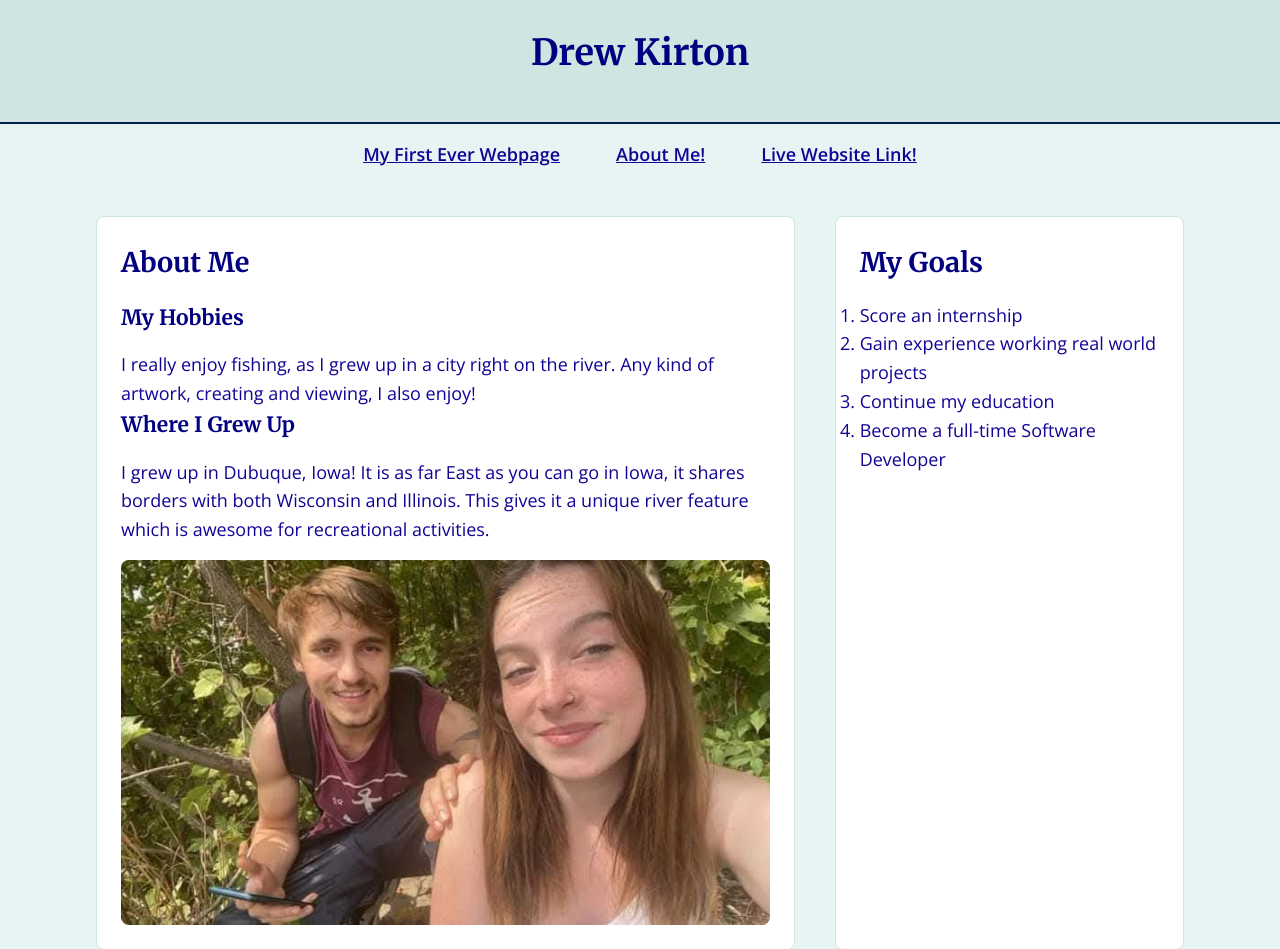
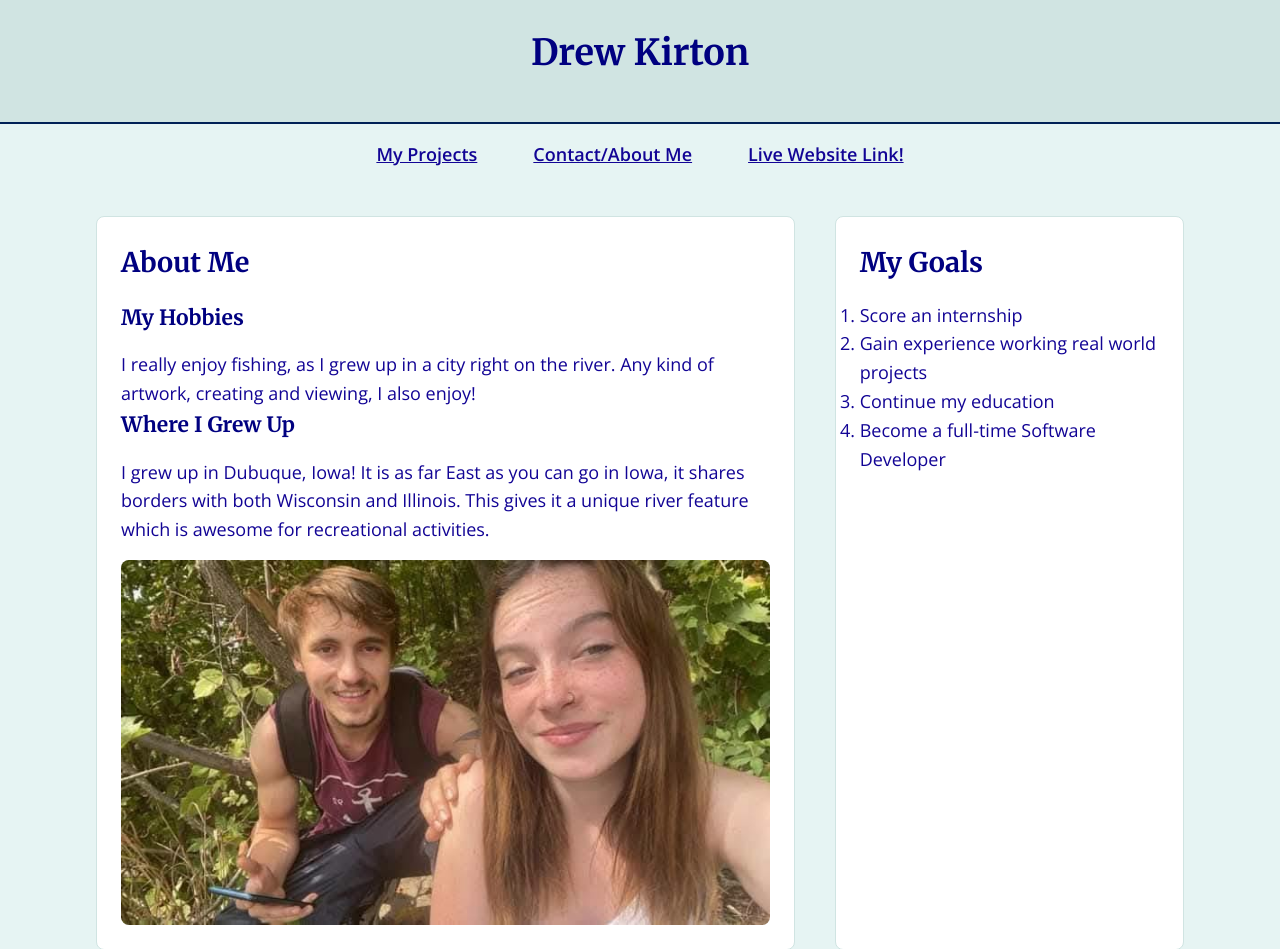
Before and after one commit to dkirton/my-first-website, a plain HTML site: page index.html in a window 1280 px wide. Shown: the top 949 px of the page. Drawn offline with nearby package versions, Linux system fonts and the light colour scheme.

Commit message:
Update navigation links and image alt text

```diff
--- a/index.html
+++ b/index.html
@@ -12,8 +12,8 @@
   </header>
   <nav>
     <ul>
-      <li><a href="Kirton_website.html">My First Ever Webpage</a></li>
-      <li><a href="L1_EXEMPLAR.html">About Me!</a></li>
+      <li><a href="Kirton_website.html">My Projects</a></li>
+      <li><a href="L1_EXEMPLAR.html">Contact/About Me</a></li>
       <li><a href="https://github.com">Live Website Link!</a></li>
     </ul>
   </nav>
@@ -24,9 +24,8 @@
       <p>I really enjoy fishing, as I grew up in a city right on the river. Any kind of artwork, creating and viewing, I also enjoy!</p>
       <h3>Where I Grew Up</h3>
       <p>I grew up in Dubuque, Iowa! It is as far East as you can go in Iowa, it shares borders with both Wisconsin and Illinois. This gives it a unique river feature which is awesome for recreational activities.</p>
-      <img src="DrewBre.jpeg" alt="Man (Drew) with his girlfriend (Bre), outdoors and they are smiling">
+      <img src="DrewBre.jpeg" alt="Man (Drew) with his girlfriend (Bre), outdoors and they are smiling.">
     </section>
-
     <section class="content-card">
       <h2>My Goals</h2>
       <ol>
```
